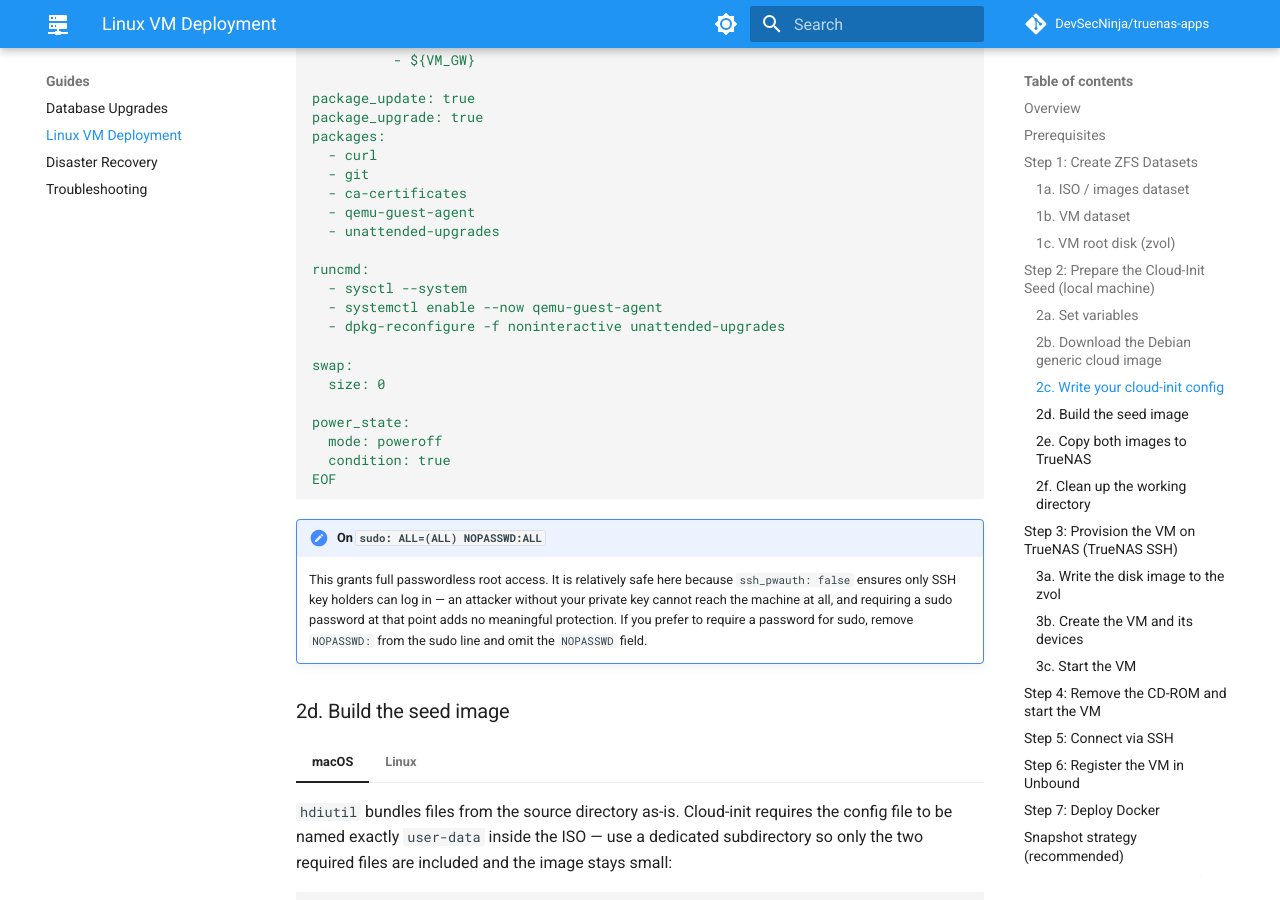
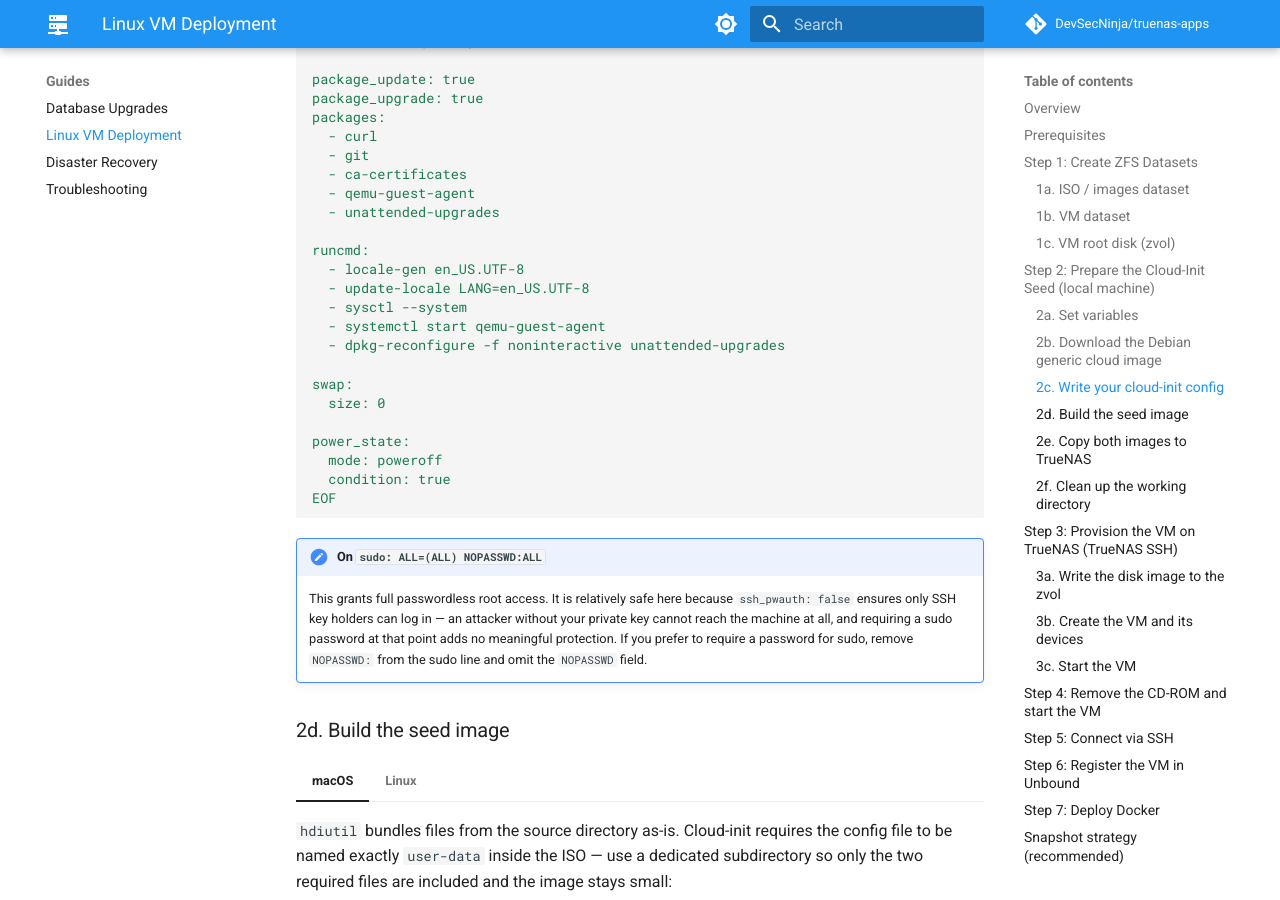
Before and after one commit to DevSecNinja/truenas-apps, an MkDocs documentation site: the page built from docs/VM-LINUX.md, in a window 1280 px wide and 900 px high, scrolled down 6617 px. Built offline with MkDocs 1.6.1 and Material for MkDocs 9.7.7, drawn with Linux system fonts in a browser that asks for light colours; comment, search, counter and statistics services are not loaded.

Commit message:
docs: update cloud-init configuration to enable locale settings and adjust qemu-guest-agent service management

```diff
--- a/docs/VM-LINUX.md
+++ b/docs/VM-LINUX.md
@@ -253,8 +252,10 @@ packages:
   - unattended-upgrades
 
 runcmd:
+  - locale-gen en_US.UTF-8
+  - update-locale LANG=en_US.UTF-8
   - sysctl --system
-  - systemctl enable --now qemu-guest-agent
+  - systemctl start qemu-guest-agent
   - dpkg-reconfigure -f noninteractive unattended-upgrades
 
 swap:
```
Also changed, not shown: other parts of docs/VM-LINUX.md (+0 -1 lines).
